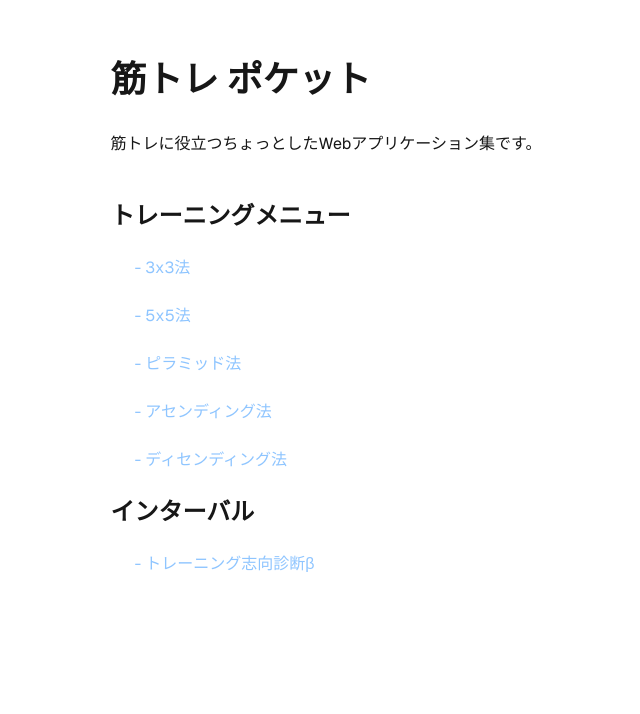
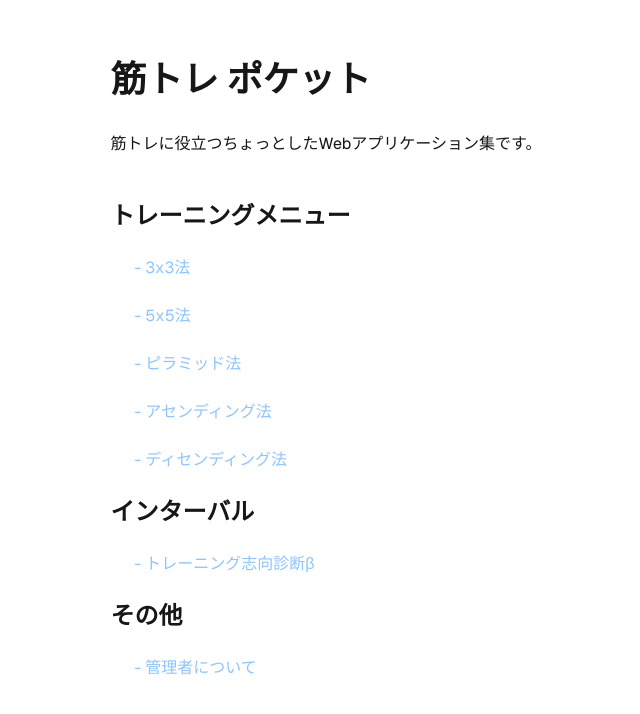
Before and after one commit to y-soliloquy/kintore-pocket-frontend, a Next.js app: page / in a window 1280 px wide. Shown: the part 104-818 px from the top of the page, without its empty margins (314-954 px from the left). Built offline with nearby package versions, Linux system fonts and the light colour scheme.

Commit message:
管理者について画面へのリンクをTOP画面に追加

```diff
--- a/src/app/page.tsx
+++ b/src/app/page.tsx
@@ -35,6 +35,12 @@ export default function Home() {
                     <h2 className="py-3 pl-6 text-blue-300">
                         <Link href="/diagnosis">- トレーニング志向診断β</Link>
                     </h2>
+                    <h2 className="py-3 text-2xl font-bold">
+                        その他
+                    </h2>
+                    <h2 className="py-3 pl-6 text-blue-300">
+                        <Link href="/administrator">- 管理者について</Link>
+                    </h2>
                 </div>
             </main>
             <footer className="row-start-3 flex gap-[24px] flex-wrap items-center justify-center">
```
